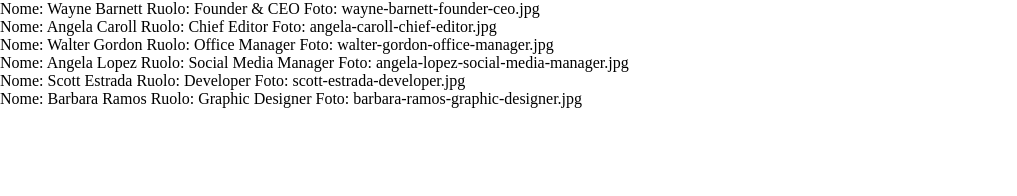
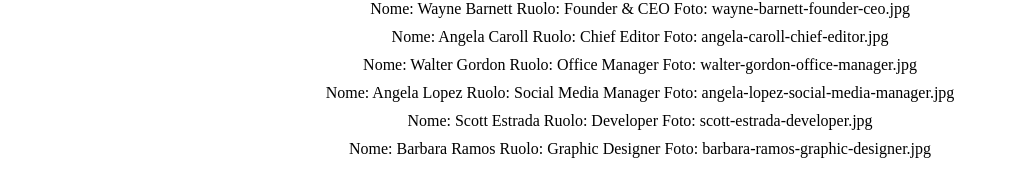
Before and after one commit to gaetano-94/js-our-team, a plain HTML site: page index.html in a window 1280 px wide. Shown: the whole page, without its empty margins (0-1017 px from the left). Drawn offline with Linux system fonts and the light colour scheme.

Commit message:
feat: css dom

```diff
--- a/index.html
+++ b/index.html
@@ -9,7 +9,7 @@
     <!-- /MY CSS -->
   </head>
   <body>
-    <main id="team-container"></main>
+    <main id="team-container" class="team-container"></main>
     <!-- MY JS -->
     <script src="script.js"></script>
     <!-- MY JS -->
--- a/style.css
+++ b/style.css
@@ -6,3 +6,11 @@ RESET
   padding: 0;
   box-sizing: border-box;
 }
+
+.team-container {
+  display: flex;
+  flex-direction: column;
+  align-items: center;
+  justify-content: center;
+  gap: 0.625rem;
+}
```
